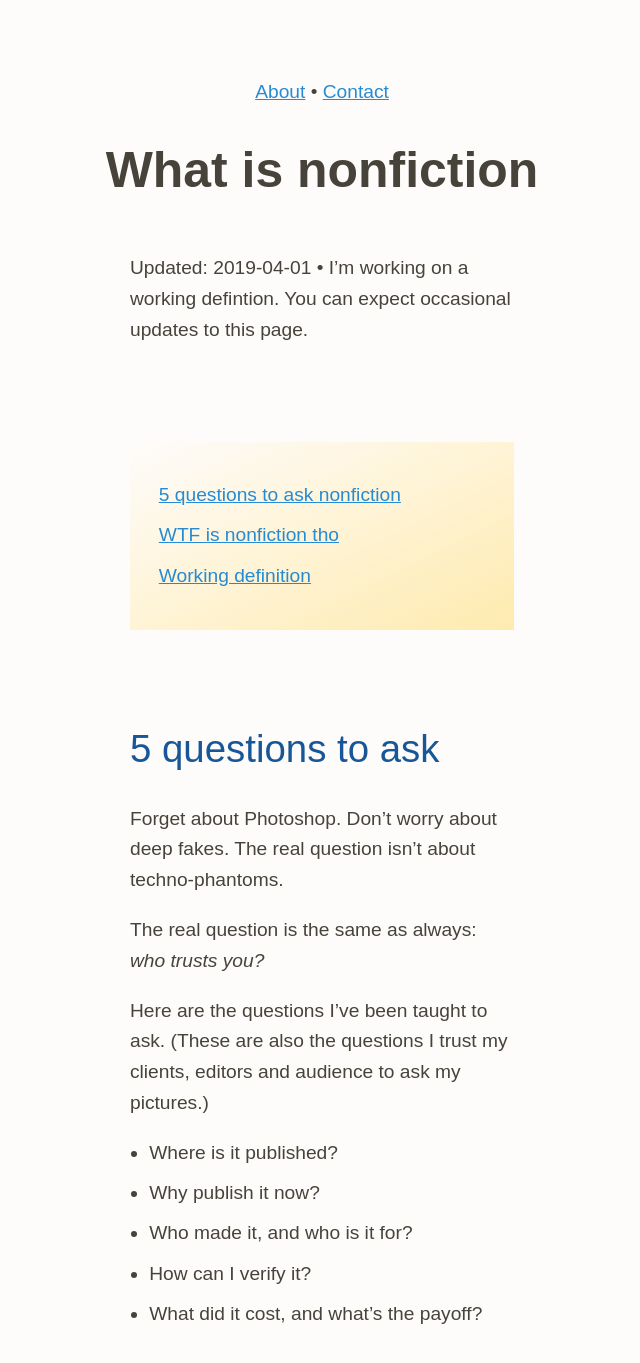
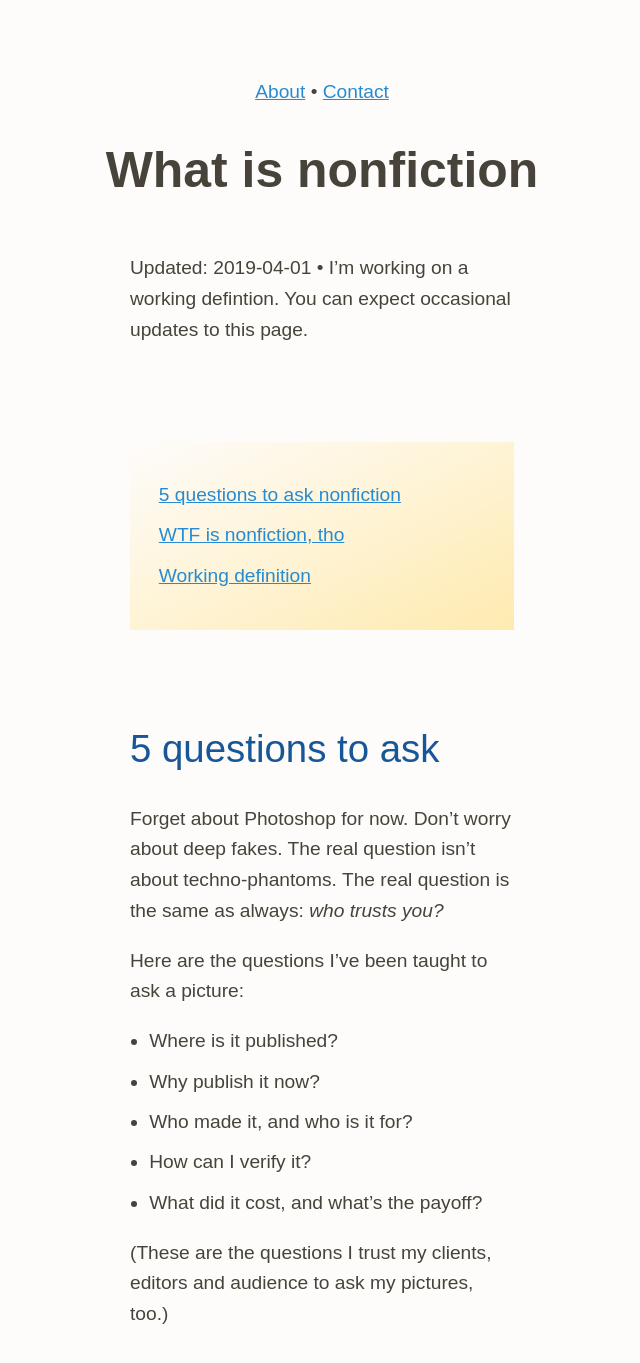
Before and after one commit to zachmccabe/zachmccabe.github.io, a Jekyll site: the page built from nonfiction.md, in a window 1280 px wide and 1400 px high. Shown: the top 1363 px of the window, without its empty margins (318-958 px from the left). Built offline with Jekyll 4.4.1, drawn with Linux system fonts in a browser that asks for light colours; some of the changed text lies outside the part shown.

Commit message:
Update nonfiction.md
Copy tweaks.

```diff
--- a/nonfiction.md
+++ b/nonfiction.md
@@ -6,7 +6,7 @@ description: I'm working on a working definition
 cta: <a href="mailto:hello@zachmccabe.com">hello@zachmccabe.com</a>
 nav: |
   + [5 questions to ask nonfiction](https://www.zachmccabe.com/nonfiction#5-questions-to-ask-nonfiction)
-  + [WTF is nonfiction tho](https://www.zachmccabe.com/nonfiction#wtf-is-nonfiction-tho)
+  + [WTF is nonfiction, tho](https://www.zachmccabe.com/nonfiction#wtf-is-nonfiction-tho)
   + [Working definition](https://www.zachmccabe.com/nonfiction#working-definition)
 
 ---
@@ -22,17 +22,17 @@ Updated: {% include print_update.html %} • I'm working on a working defintion.
 
 ## 5 questions to ask
 
-Forget about Photoshop. Don't worry about deep fakes. The real question isn't about techno-phantoms.
+Forget about Photoshop for now. Don't worry about deep fakes. The real question isn't about techno-phantoms. The real question is the same as always: *who trusts you?*
 
-The real question is the same as always: *who trusts you?*
-
-Here are the questions I've been taught to ask. (These are also the questions I trust my clients, editors and audience to ask my pictures.)
+Here are the questions I've been taught to ask a picture:
 
 + Where is it published?
 + Why publish it now?
 + Who made it, and who is it for?
 + How can I verify it?
 + What did it cost, and what's the payoff?
+
+(These are the questions I trust my clients, editors and audience to ask my pictures, too.)
 
 
 
```
Also changed, not shown: other parts of nonfiction.md (+2 -1 lines).
